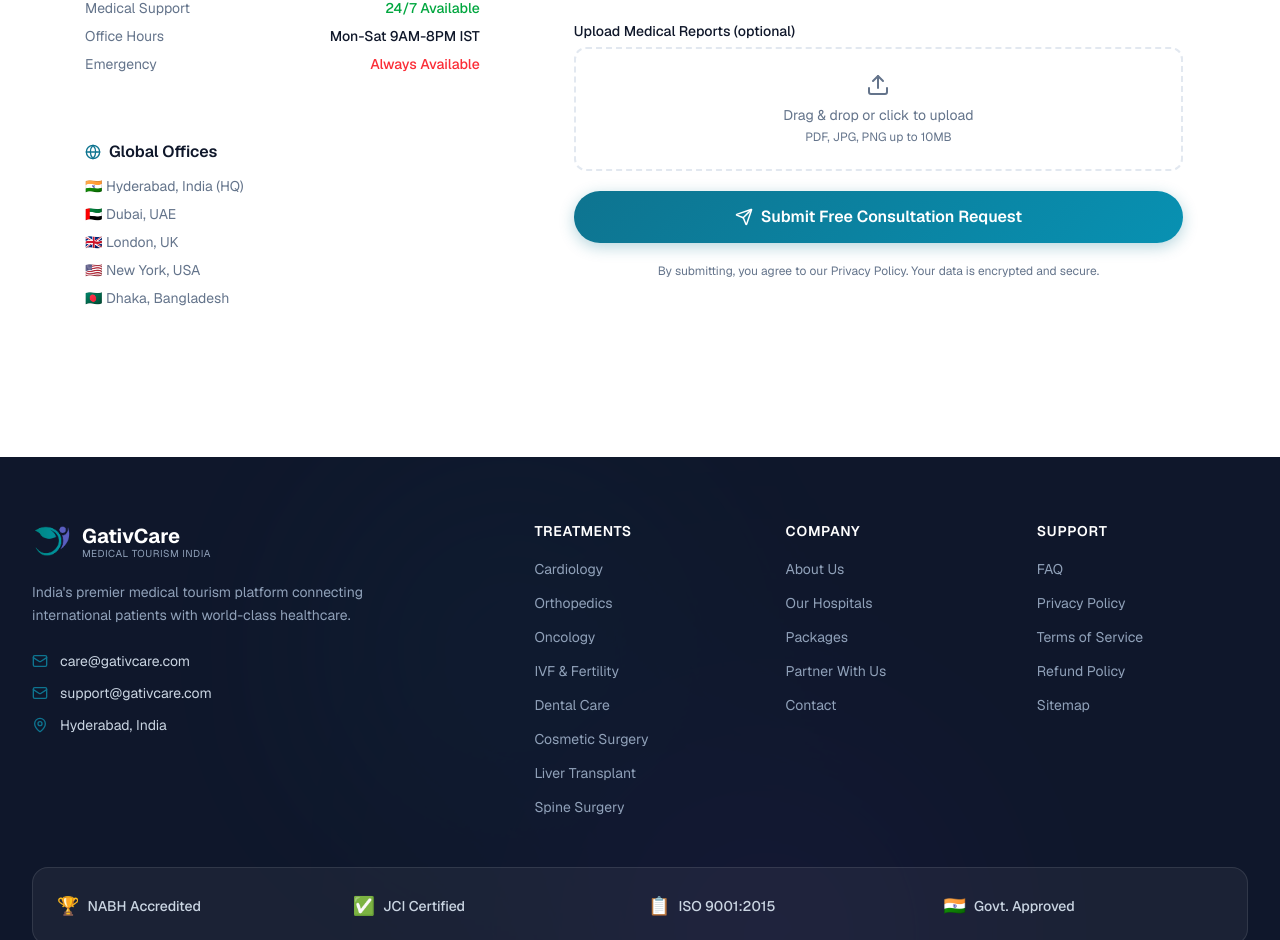
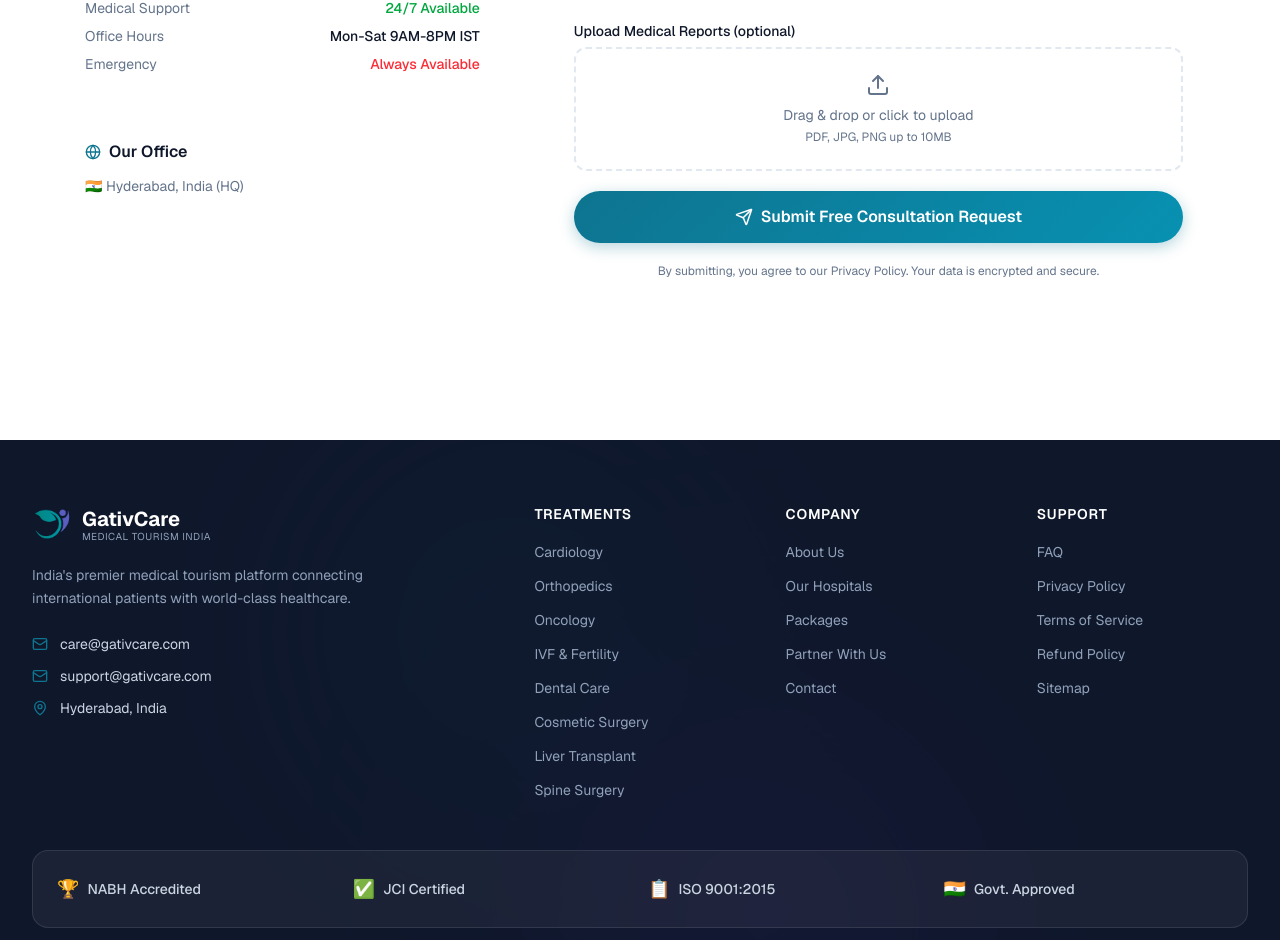
Before and after one commit to anilkumar-cyber/gativcare, a Next.js app: page /contact in a window 1280 px wide. Shown: the part 1119-2059 px from the top of the page. Built offline with nearby package versions, Linux system fonts and the light colour scheme.

Commit message:
Trim contact page offices list to Hyderabad HQ only
Co-Authored-By: Claude Sonnet 5 <noreply@anthropic.com>

```diff
--- a/src/app/(main)/contact/ContactClient.tsx
+++ b/src/app/(main)/contact/ContactClient.tsx
@@ -117,13 +117,9 @@ export default function ContactClient({
 
               <FadeIn delay={0.5}>
                 <div className="glass-card rounded-xl p-5">
-                  <h3 className="font-semibold mb-3 flex items-center gap-2"><Globe size={16} className="text-primary" /> Global Offices</h3>
+                  <h3 className="font-semibold mb-3 flex items-center gap-2"><Globe size={16} className="text-primary" /> Our Office</h3>
                   <div className="space-y-2 text-sm text-muted">
                     <p>🇮🇳 Hyderabad, India (HQ)</p>
-                    <p>🇦🇪 Dubai, UAE</p>
-                    <p>🇬🇧 London, UK</p>
-                    <p>🇺🇸 New York, USA</p>
-                    <p>🇧🇩 Dhaka, Bangladesh</p>
                   </div>
                 </div>
               </FadeIn>
```
